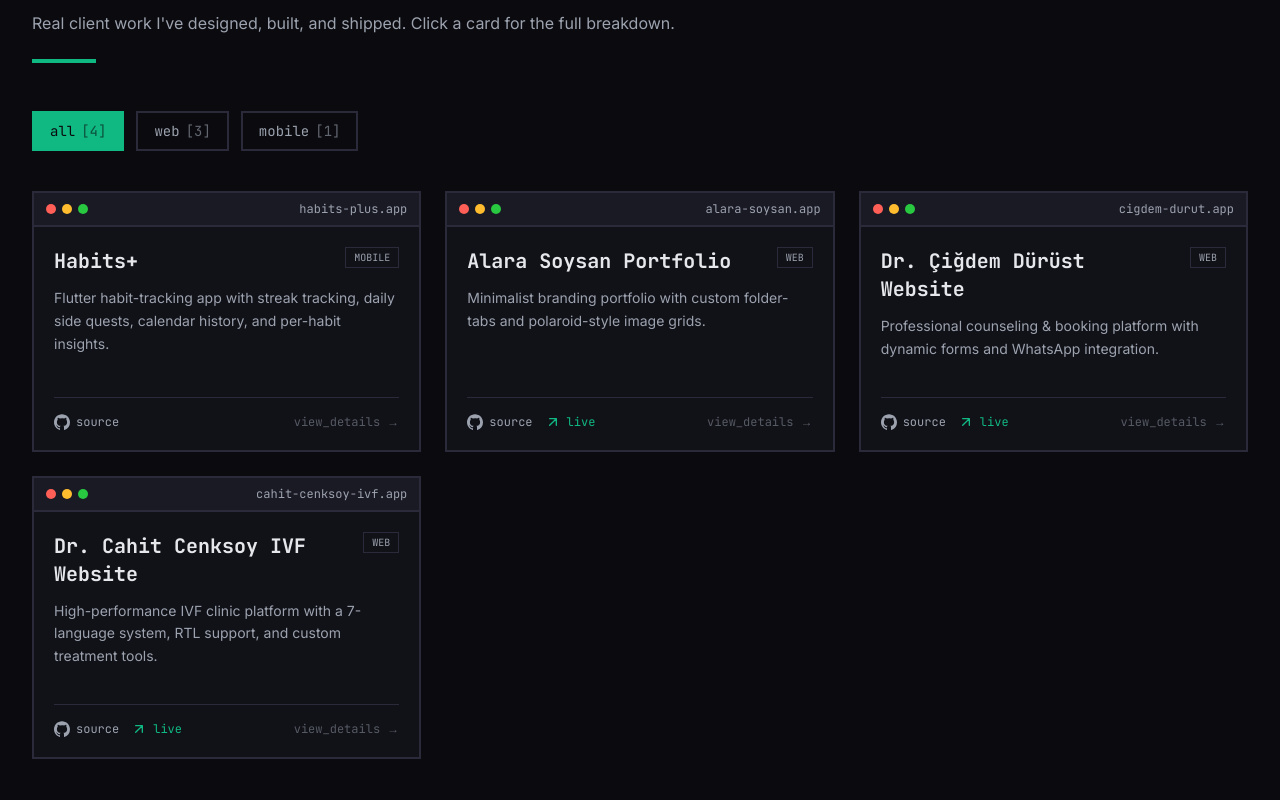
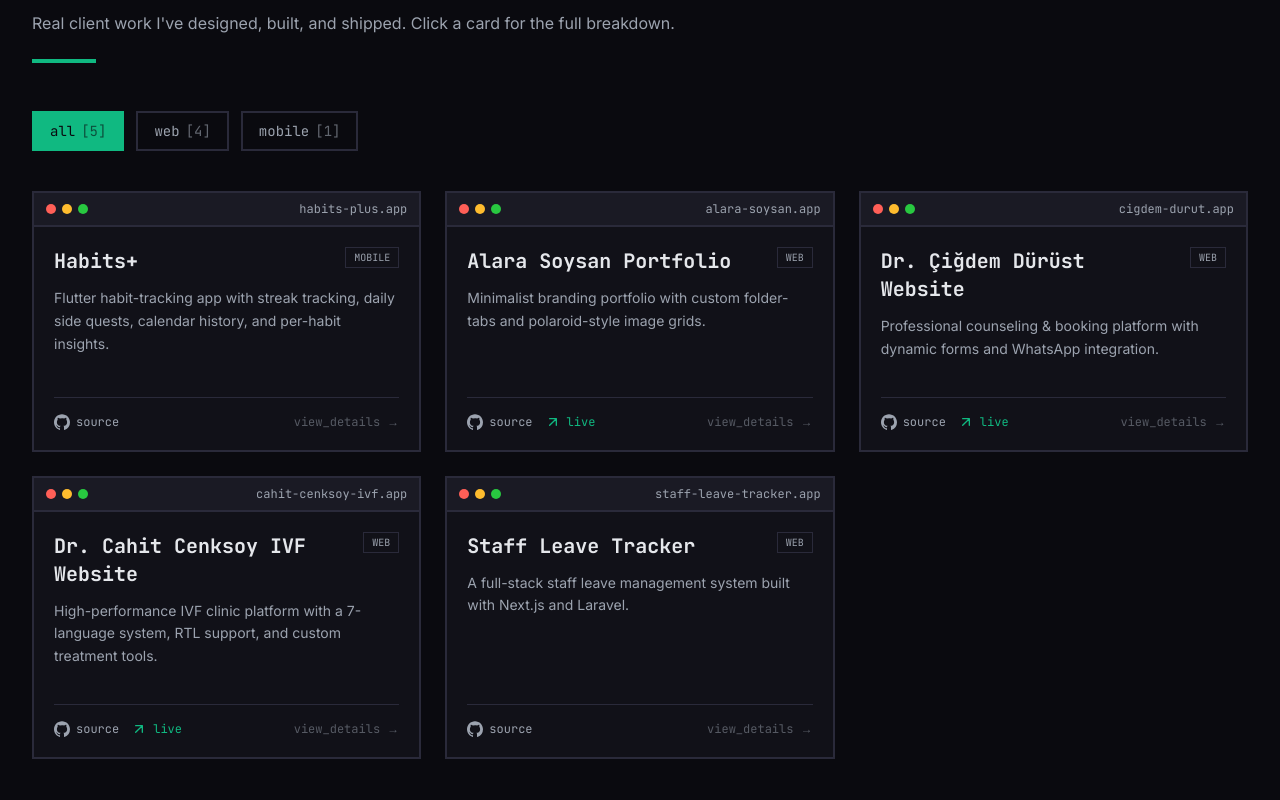
Before and after one commit to tolgaosman/osmanPortfolio, a Next.js app: page / in a window 1280 px wide. Shown: the part 1960-2760 px from the top of the page. Built offline with nearby package versions, Linux system fonts and the light colour scheme.

Commit message:
proje ekleme

```diff
--- a/data/projects.ts
+++ b/data/projects.ts
@@ -237,4 +237,63 @@
       year: "2024",
     },
   },
+  {
+    id: "staff-leave-tracker",
+    title: {
+      en: "Staff Leave Tracker",
+      tr: "Personel İzin Takip Sistemi",
+    },
+    description: {
+      en: "A full-stack staff leave management system built with Next.js and Laravel.",
+      tr: "Next.js ve Laravel ile geliştirilmiş tam yığın personel izin yönetim platformu.",
+    },
+    category: "Web",
+    stack: ["Next.js", "React", "Tailwind CSS", "Laravel", "PHP", "MySQL"],
+    github: "https://github.com/tolgaosman/staff-leave-tracker-frontend",
+    live: null,
+    status: "wip",
+    details: {
+      overview: {
+        en: "Staff Leave Tracker is a comprehensive human resources tool designed to streamline the process of requesting and managing employee leave. Built with a modern Next.js frontend and a robust Laravel backend, it allows staff to easily submit leave requests, while administrators can review, approve, or deny them through a dedicated dashboard. The system features dynamic calendar views, automated email notifications, and detailed reporting to ensure clear communication and efficient workforce planning.",
+        tr: "Personel İzin Takip Sistemi, çalışan izinlerini talep etme ve yönetme sürecini kolaylaştırmak için tasarlanmış kapsamlı bir insan kaynakları aracıdır. Modern Next.js ön yüzü ve güçlü Laravel arka planı ile geliştirilmiş olup, personelin kolayca izin talebinde bulunmasına olanak tanırken, yöneticilerin özel bir panel üzerinden bu talepleri incelemesini, onaylamasını veya reddetmesini sağlar. Sistem, net iletişim ve verimli işgücü planlaması sağlamak için dinamik takvim görünümleri, otomatik e-posta bildirimleri ve ayrıntılı raporlama özellikleri sunar.",
+      },
+      features: [
+        {
+          en: "User-friendly dashboard for submitting and tracking leave requests",
+          tr: "İzin taleplerini göndermek ve takip etmek için kullanıcı dostu panel",
+        },
+        {
+          en: "Admin interface for reviewing, approving, or denying employee leave",
+          tr: "Çalışan izinlerini incelemek, onaylamak veya reddetmek için yönetici arayüzü",
+        },
+        {
+          en: "Dynamic calendar integration for visualizing team availability",
+          tr: "Ekip uygunluğunu görselleştirmek için dinamik takvim entegrasyonu",
+        },
+        {
+          en: "Secure authentication and role-based access control",
+          tr: "Güvenli kimlik doğrulama ve rol tabanlı erişim kontrolü",
+        },
+      ],
+      role: {
+        en: "Full-stack Developer",
+        tr: "Tam Yığın (Full-stack) Geliştirici",
+      },
+      year: "2024",
+      images: [
+        "/screenshots/staff-leave-tracker/1.jpg",
+        "/screenshots/staff-leave-tracker/2.jpg",
+        "/screenshots/staff-leave-tracker/3.jpg",
+        "/screenshots/staff-leave-tracker/4.jpg",
+        "/screenshots/staff-leave-tracker/5.jpg",
+        "/screenshots/staff-leave-tracker/6.jpg",
+        "/screenshots/staff-leave-tracker/7.jpg",
+        "/screenshots/staff-leave-tracker/8.jpg",
+        "/screenshots/staff-leave-tracker/9.jpg",
+        "/screenshots/staff-leave-tracker/10.jpg",
+        "/screenshots/staff-leave-tracker/11.jpg",
+        "/screenshots/staff-leave-tracker/12.jpg"
+      ],
+    },
+  },
 ];
```
